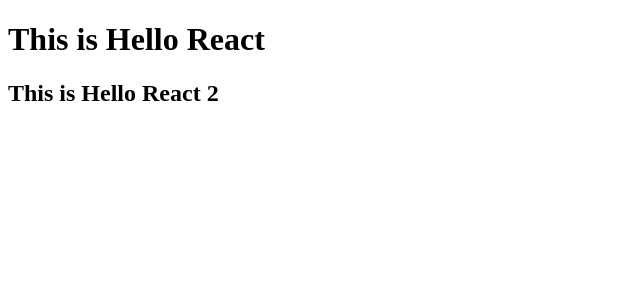
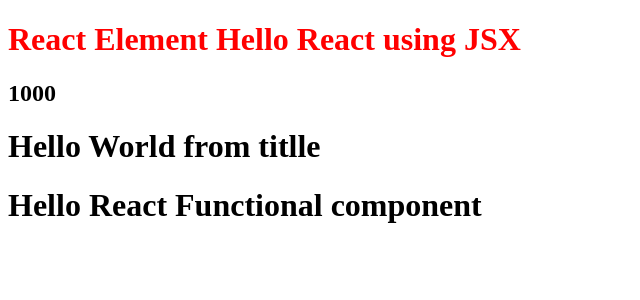
Before and after one commit to anish9696/hello-react, a React (Vite) app: page / in a window 1280 px wide. Shown: the top 300 px of the page, without its empty margins (0-640 px from the left). Built offline with nearby package versions, Linux system fonts and the light colour scheme.

Commit message:
Episode 3 commit

```diff
--- a/App.js
+++ b/App.js
@@ -1,24 +1,39 @@
 import React from "react";
 import ReactDOM from "react-dom/client";
 
-const parent = React.createElement("div", { id: "parent" }, [
-  React.createElement(
-    "div",
-    { id: "child", key: "child1" }, // ✅ add key here
-    [
-      React.createElement(
-        "h1",
-        { id: "hello", key: "h1tag" },
-        "This is Hello React"
-      ),
-      React.createElement(
-        "h2",
-        { id: "hello2", key: "h2tag" },
-        "This is Hello React 2"
-      ),
-    ]
-  ),
-]);
+// const heading = React.createElement("h1", { id: "heading" }, "Hello React ");
+// console.log(heading);
+const elem = <span>React Element</span>;
 
+const Title = () => (
+  <h1 className="head" tabIndex="5" id="heading">
+    {elem} Hello React using JSX
+  </h1>
+);
+
+const title = <h1 className="newWay">Hello World from titlle</h1>;
+// console.log(jsxHeading);
 const root = ReactDOM.createRoot(document.getElementById("root"));
-root.render(parent);
+
+const HeadingComponent2 = () => (
+  <h1 className="anish"> Hello React new Way </h1>
+);
+
+console.log(HeadingComponent2);
+const number = 1000;
+
+const HeadingComponent = () => {
+  return (
+    <div>
+      <Title />
+      <h2>{number}</h2>
+      {title}
+      <h1>Hello React Functional component</h1>
+    </div>
+  );
+};
+
+console.log(HeadingComponent);
+// root.render(heading);
+// root.render(heading);
+root.render(<HeadingComponent />);
--- a/index.html
+++ b/index.html
@@ -7,7 +7,9 @@
     <title>Hello React</title>
   </head>
   <body>
-    <div id="root"></div>
+    <div id="root">
+      <h1>Anish is here</h1>
+    </div>
     <script type="module" src="./App.js"></script>
   </body>
 </html>
```
